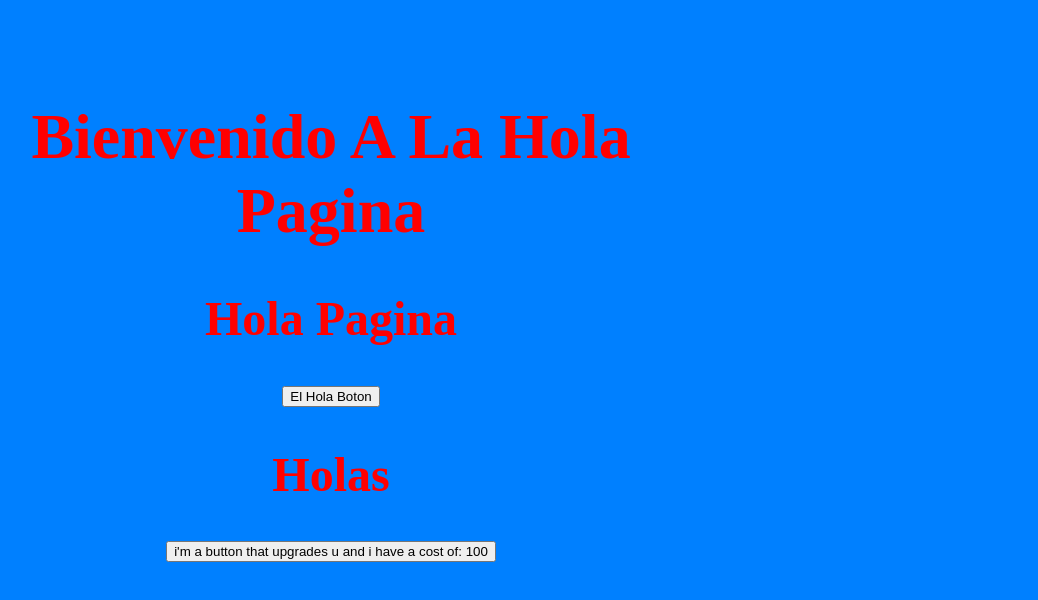
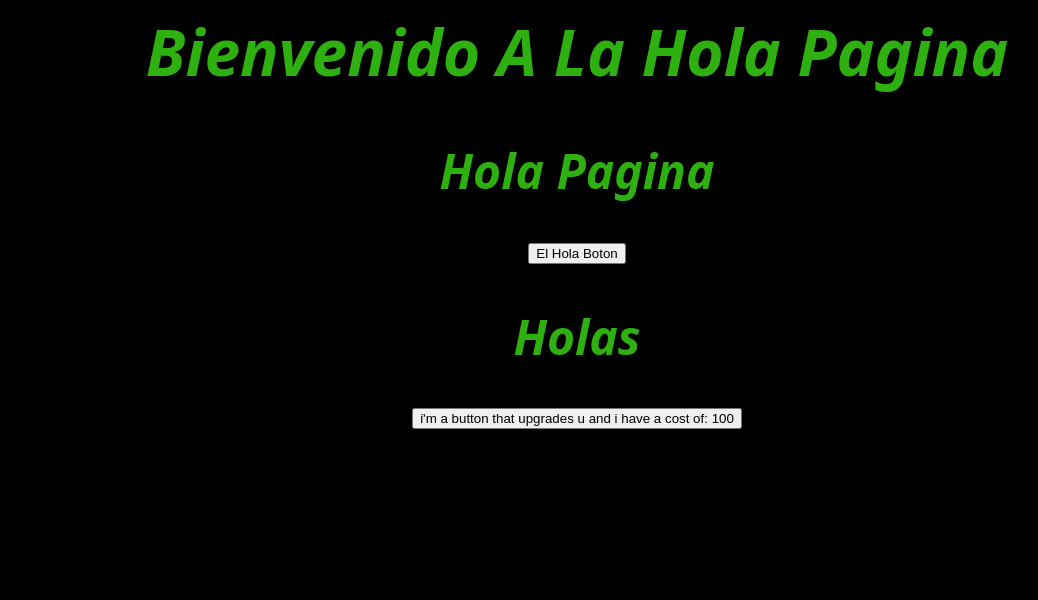
Before and after one commit to myweb1/El-Hola-Pagina, a plain HTML site: page index.html in a window 1280 px wide. Shown: the whole page, without its empty margins (63-1101 px from the left). Drawn offline with Linux system fonts and the light colour scheme.

Commit message:
Style Edit

```diff
--- a/style.css
+++ b/style.css
@@ -1,10 +1,9 @@
 body {
-    background-color: rgb(0, 128, 255);
-    color: rgb(255, 0, 0);
+    background-color: rgb(0, 0, 0);
+    color: #2db010;
     text-align: center;
-    margin-top: 100px;
-    margin-right: 500px;
-    font-family: 'Times New Roman', Times, serif;
+    font-style: italic;
+    font-family: system-ui, -apple-system, BlinkMacSystemFont, 'Segoe UI', Roboto, Oxygen, Ubuntu, Cantarell, 'Open Sans', 'Helvetica Neue', sans-serif, Times, serif;
     font-size:xx-large;
-
+    font-weight: 600;
 }
```
